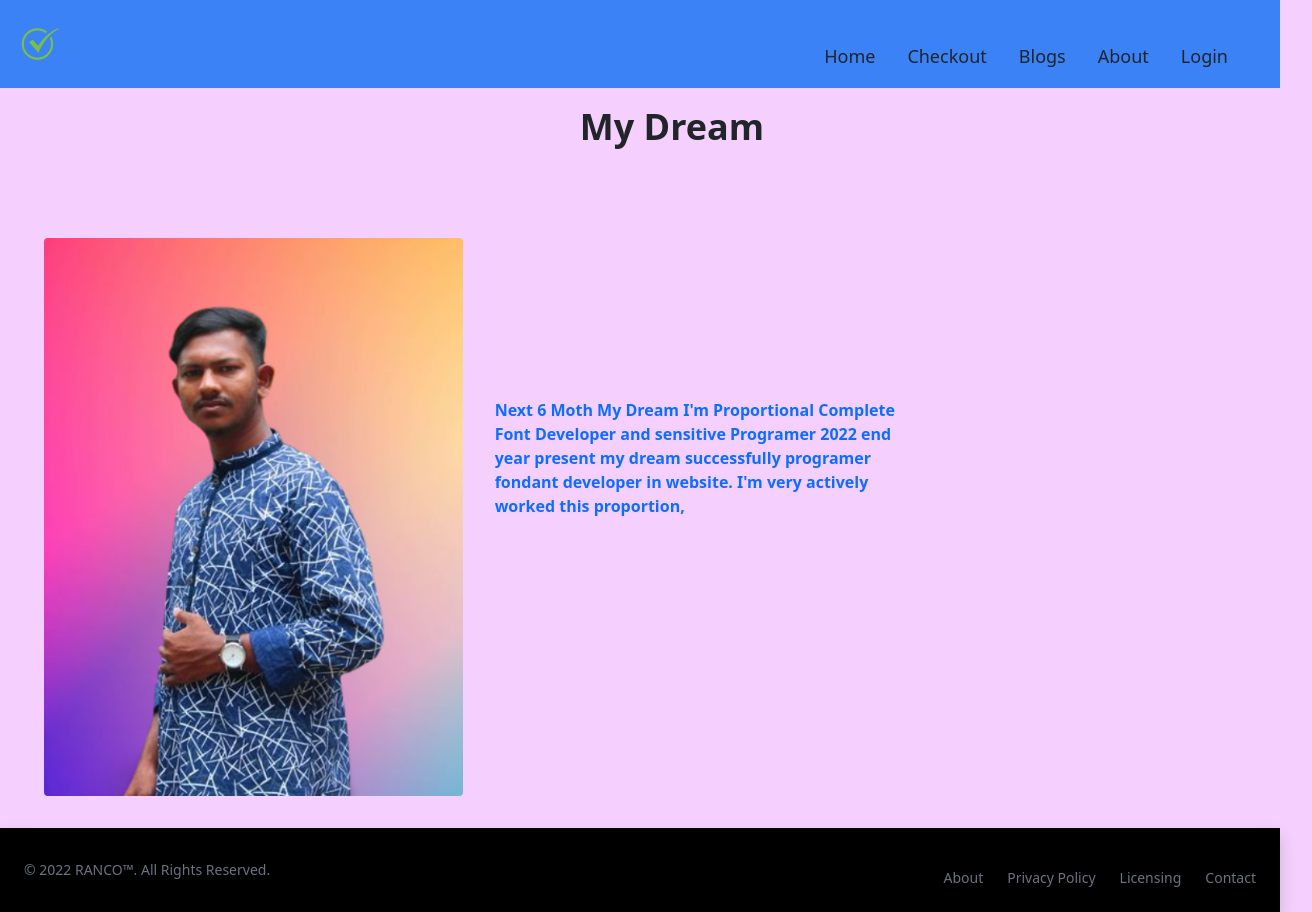
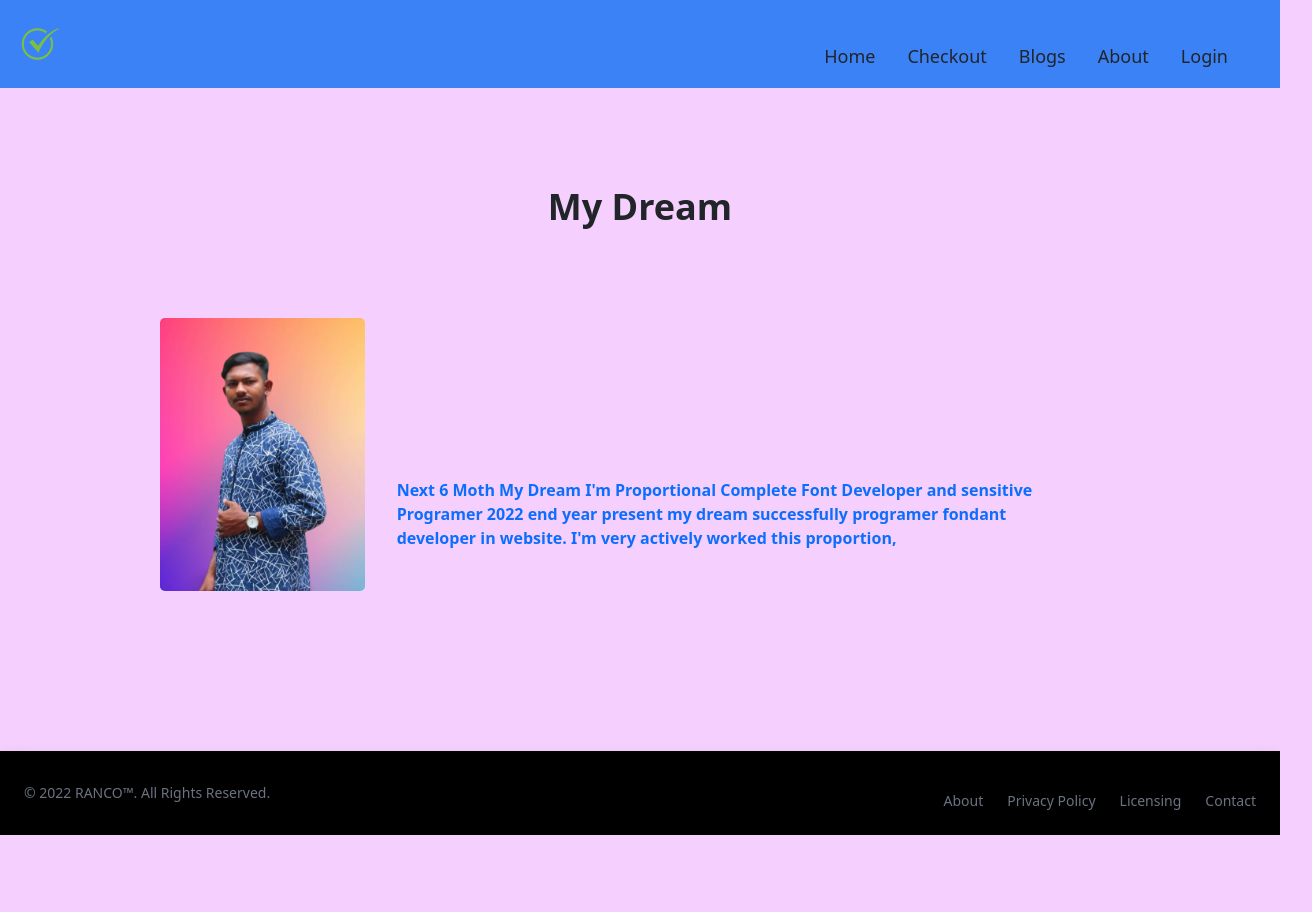
Before and after one commit to shorifuddin2/tourist-would, a React (Create React App) app: page /about in a window 1280 px wide. Shown: the whole page, 1312 px wide, since content can reach past the window. After the commit the page ends 835 px from the top, so only its background shows below. Built offline with nearby package versions, Linux system fonts and the light colour scheme; no server answers.

Commit message:
porject 80% done

```diff
--- a/src/components/About/About.js
+++ b/src/components/About/About.js
@@ -3,15 +3,15 @@ import img from '../../images/milon-2.png'
 
 const About = () => {
     return (
-        <div className='container mx-8 my-8 bg-fuchsia-200 sm-w-100 min-width: 640px'>
-            <h1 className='text-center mt-20 p-6 feature-title'>My Dream</h1>
+        <div className='m-40 bg-fuchsia-200 md:grid-col-2 grid-col-1 '>
+            <h1 className='text-center  p-6 feature-title'>My Dream</h1>
             <div className='d-flex'>
-            <div className='col-4 '>
-                <img className='rounded' src={img}></img>
+            <div className=''>
+                <img className='rounded-3 w-100' src={img}></img>
             </div>
 
-            <div className='col-4 mx-8 my-8 font-bold mt-40'>
-            <p className='f-bold text-primary'>Next 6 Moth My Dream  I'm Proportional Complete Font Developer and sensitive Programer 2022 end year present my dream successfully programer fondant developer in website. I'm very actively worked this proportion,</p>
+            <div className=' mx-8 my-8 font-bold mt-40'>
+            <p className='f-bold text-primary '>Next 6 Moth My Dream  I'm Proportional Complete Font Developer and sensitive Programer 2022 end year present my dream successfully programer fondant developer in website. I'm very actively worked this proportion,</p>
             </div>
         </div>
 </div>
--- a/src/components/Home/Features.js
+++ b/src/components/Home/Features.js
@@ -47,16 +47,16 @@ const Features = () => {
             <p className="feature-title mt-40">
                 Services
             </p>
-            <div className=" grid md:grid-cols-2 grid-cols-1 w-5/6 mx-auto grid gap-4">
+            <div className=" grid md:grid-cols-2 grid-cols-1 w-4/6 mx-40 grid gap-4">
                 {/* <div className="features"> */}
                     {features.map((feature) => (
-                        <div className="bg-cyan-500 shadow-lg shadow-cyan-500/50 p-3">
-                            <img className="rounded-3 p-2 w-100" src={feature.img} alt="" />
+                        <div className="bg-cyan-500 shadow-lg shadow-cyan-500/50 p-2 rounded-3">
+                            <img className="rounded-3 p-2 " src={feature.img} alt="" />
                             <p className="font-bold">ID: {feature.id}</p>
                             <p className="font-bold">Name: {feature.name}</p>
                             <p className="font-bold">Price: {feature.price}</p>
                             <div className="w-100 font-bold p-2">{feature.description}</div>
-                            <div><Link className="bg-rose-500  py-1 px-2 font-bold hover:bg-cyan-600 rounded text-center" to="/checkout">Click Me</Link></div>
+                            <div><Link className="bg-yellow-500  py-1 px-2 font-bold hover:bg-cyan-600 rounded text-center" to="/checkout">Click Me</Link></div>
                         </div>
                     ))}
             </div>
```
